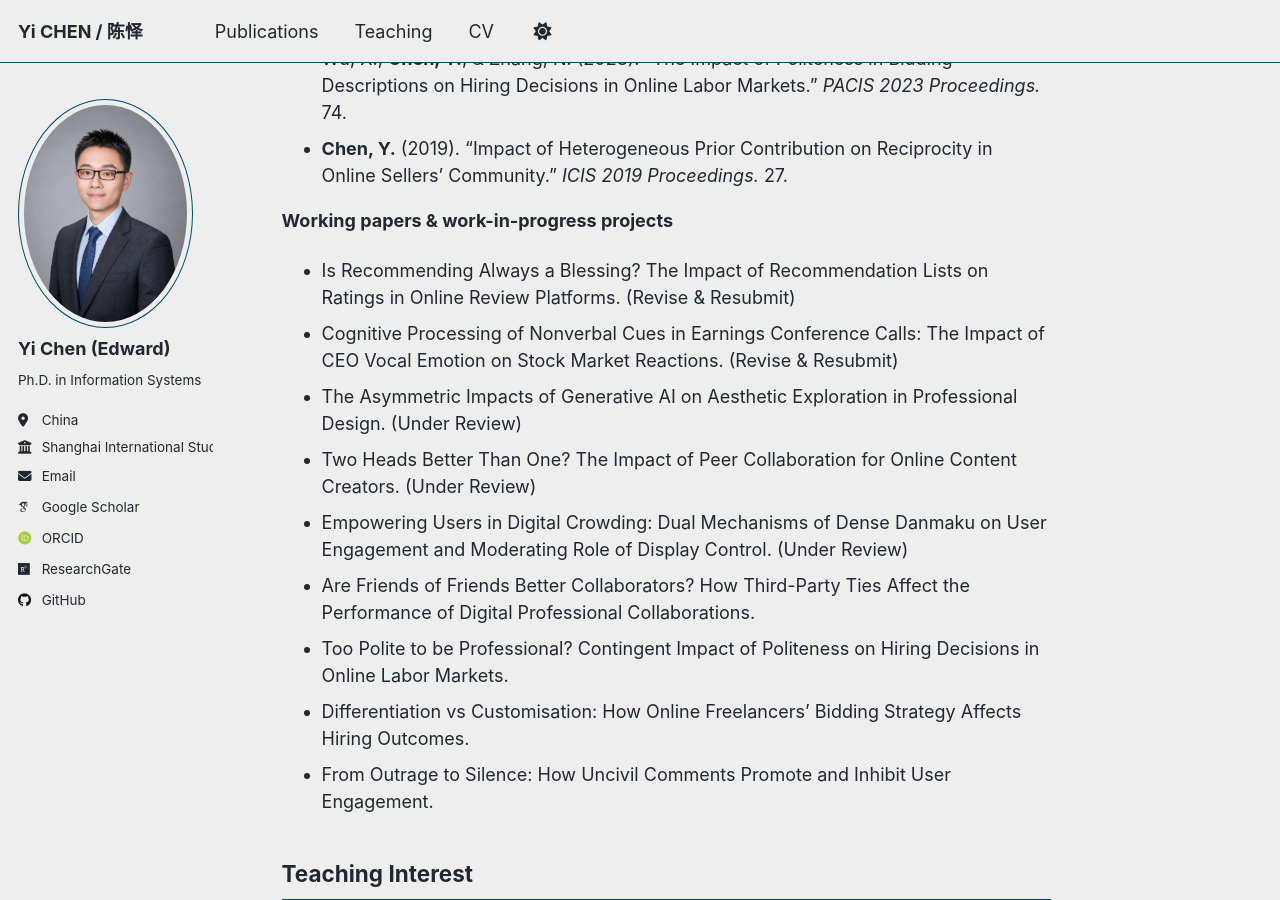
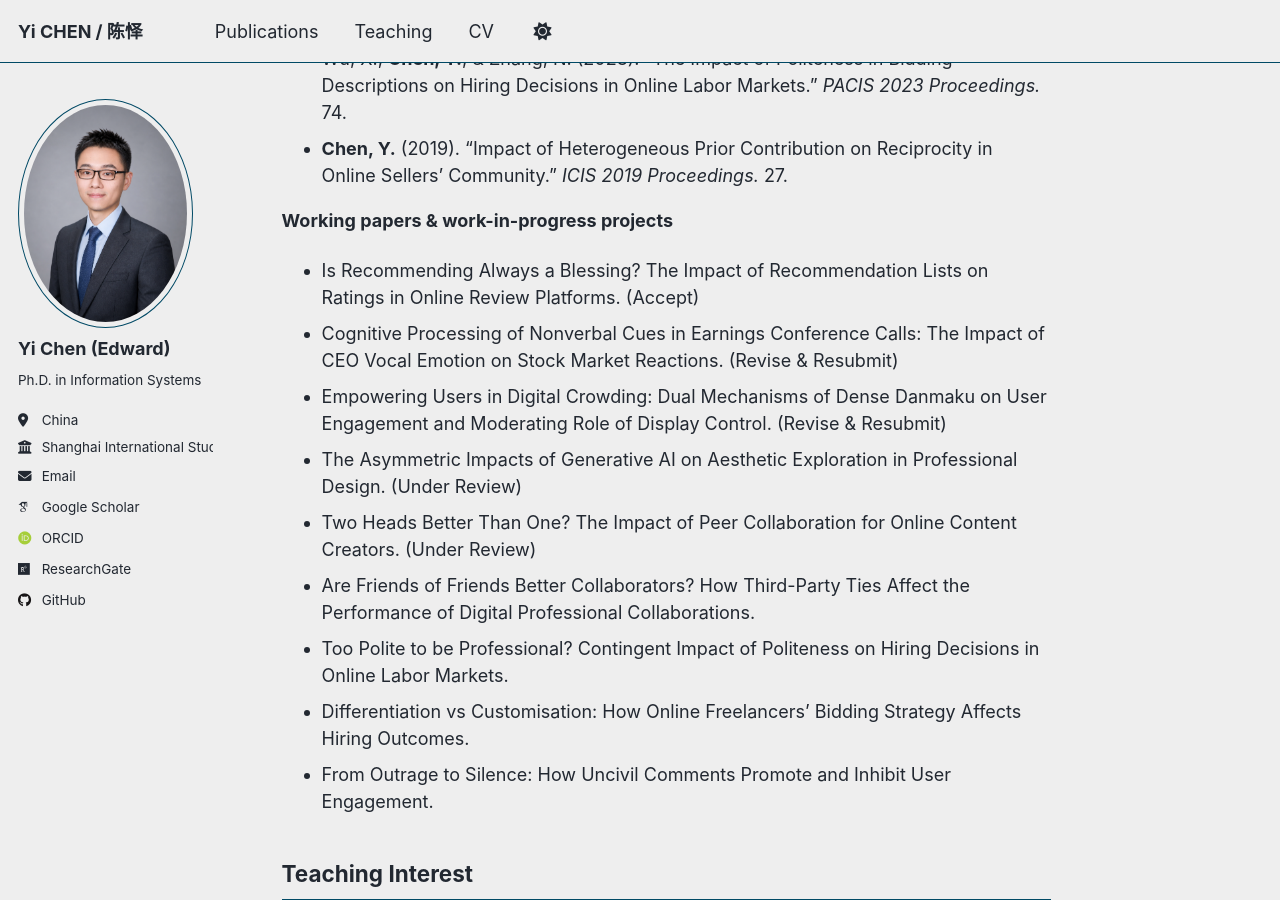
Before and after one commit to chenyi-edward/chenyi-edward.github.io, a Jekyll site: the page built from _pages/about.md, in a window 1280 px wide and 900 px high, scrolled down 1225 px. Built offline with Jekyll 4.4.1, drawn with Linux system fonts in a browser that asks for light colours; some web fonts are replaced; a script that is not in the unit is left out.

Commit message:
Update status of working papers in about.md

```diff
--- a/_pages/about.md
+++ b/_pages/about.md
@@ -32,11 +32,11 @@ Key Research Areas
 
 **Working papers & work-in-progress projects**
 
-* Is Recommending Always a Blessing? The Impact of Recommendation Lists on Ratings in Online Review Platforms. (Revise & Resubmit)
+* Is Recommending Always a Blessing? The Impact of Recommendation Lists on Ratings in Online Review Platforms. (Accept)
 * Cognitive Processing of Nonverbal Cues in Earnings Conference Calls: The Impact of CEO Vocal Emotion on Stock Market Reactions. (Revise & Resubmit)
+* Empowering Users in Digital Crowding: Dual Mechanisms of Dense Danmaku on User Engagement and Moderating Role of Display Control. (Revise & Resubmit)
 * The Asymmetric Impacts of Generative AI on Aesthetic Exploration in Professional Design. (Under Review)
 * Two Heads Better Than One? The Impact of Peer Collaboration for Online Content Creators. (Under Review)
-* Empowering Users in Digital Crowding: Dual Mechanisms of Dense Danmaku on User Engagement and Moderating Role of Display Control. (Under Review)
 * Are Friends of Friends Better Collaborators? How Third-Party Ties Affect the Performance of Digital Professional Collaborations.
 * Too Polite to be Professional? Contingent Impact of Politeness on Hiring Decisions in Online Labor Markets.
 * Differentiation vs Customisation: How Online Freelancers’ Bidding Strategy Affects Hiring Outcomes.
```
